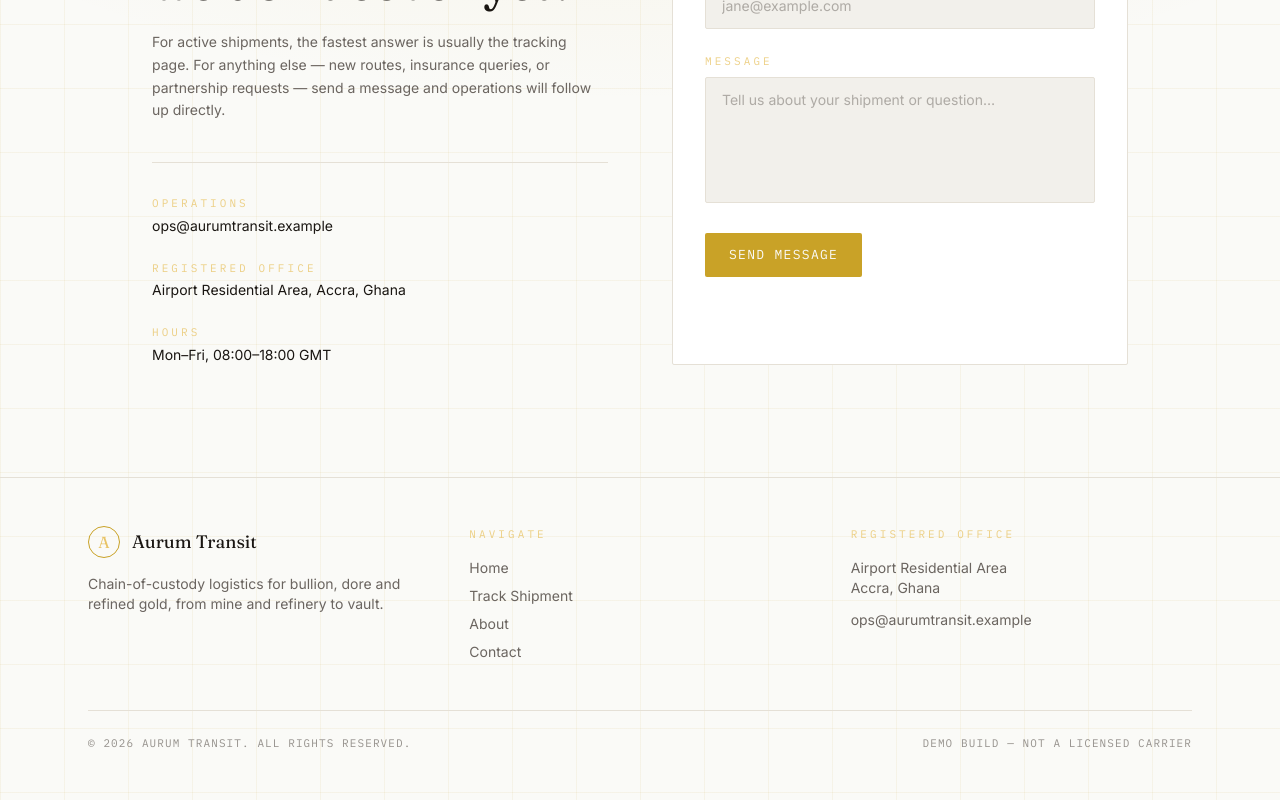
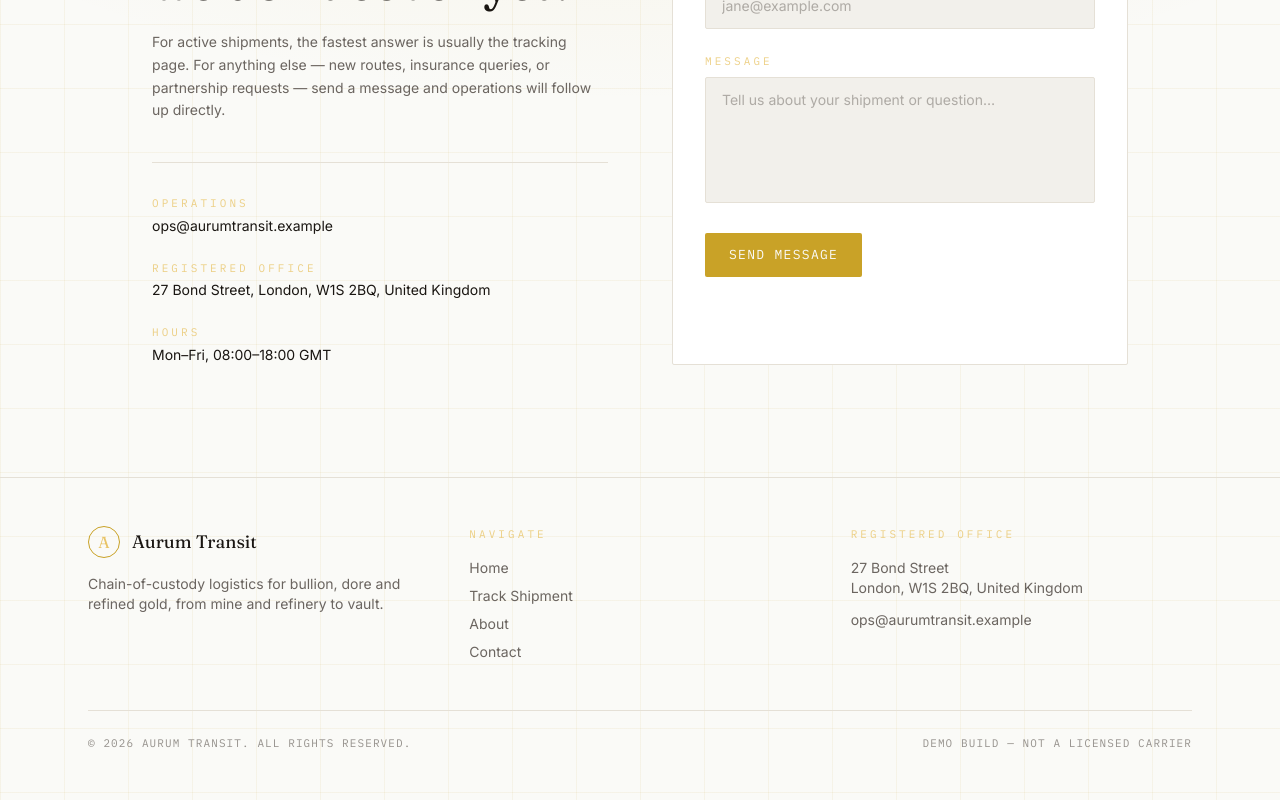
Before and after one commit to corepex-labs/gold-tracker, a Next.js app: page /contact in a window 1280 px wide. Shown: the part 360-1160 px from the top of the page. Built offline with nearby package versions, Linux system fonts and the light colour scheme.

Commit message:
refactor: change contact info

```diff
--- a/app/contact/page.tsx
+++ b/app/contact/page.tsx
@@ -29,7 +29,7 @@ export default function ContactPage() {
             <div>
               <dt className="eyebrow mb-1">Registered Office</dt>
               <dd className="text-sm text-ivory">
-                Airport Residential Area, Accra, Ghana
+                27 Bond Street, London, W1S 2BQ, United Kingdom
               </dd>
             </div>
             <div>
--- a/components/Footer.tsx
+++ b/components/Footer.tsx
@@ -31,8 +31,8 @@ export default function Footer() {
           <div>
             <p className="eyebrow mb-4">Registered Office</p>
             <p className="text-sm text-muted">
-              Airport Residential Area<br />
-              Accra, Ghana
+              27 Bond Street<br />
+              London, W1S 2BQ, United Kingdom
             </p>
             <p className="mt-3 text-sm text-muted">
               ops@aurumtransit.example
```
